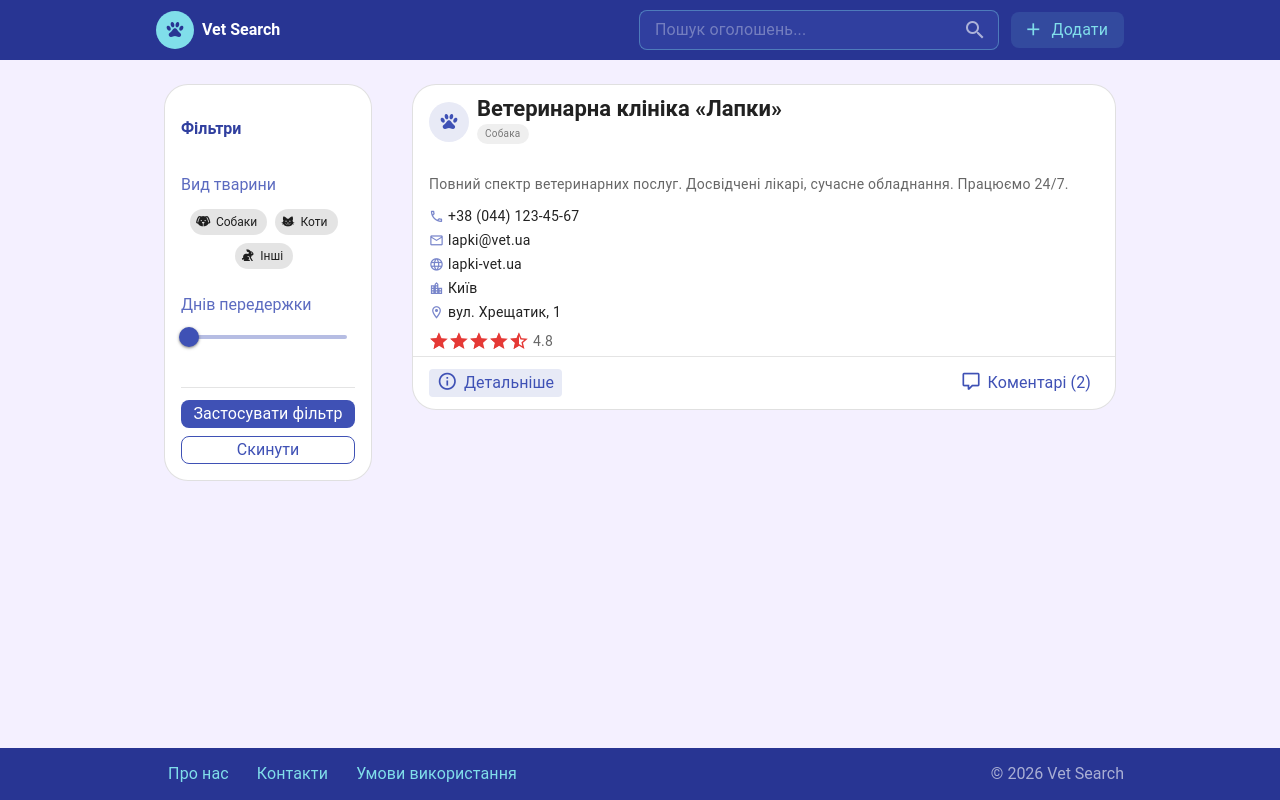
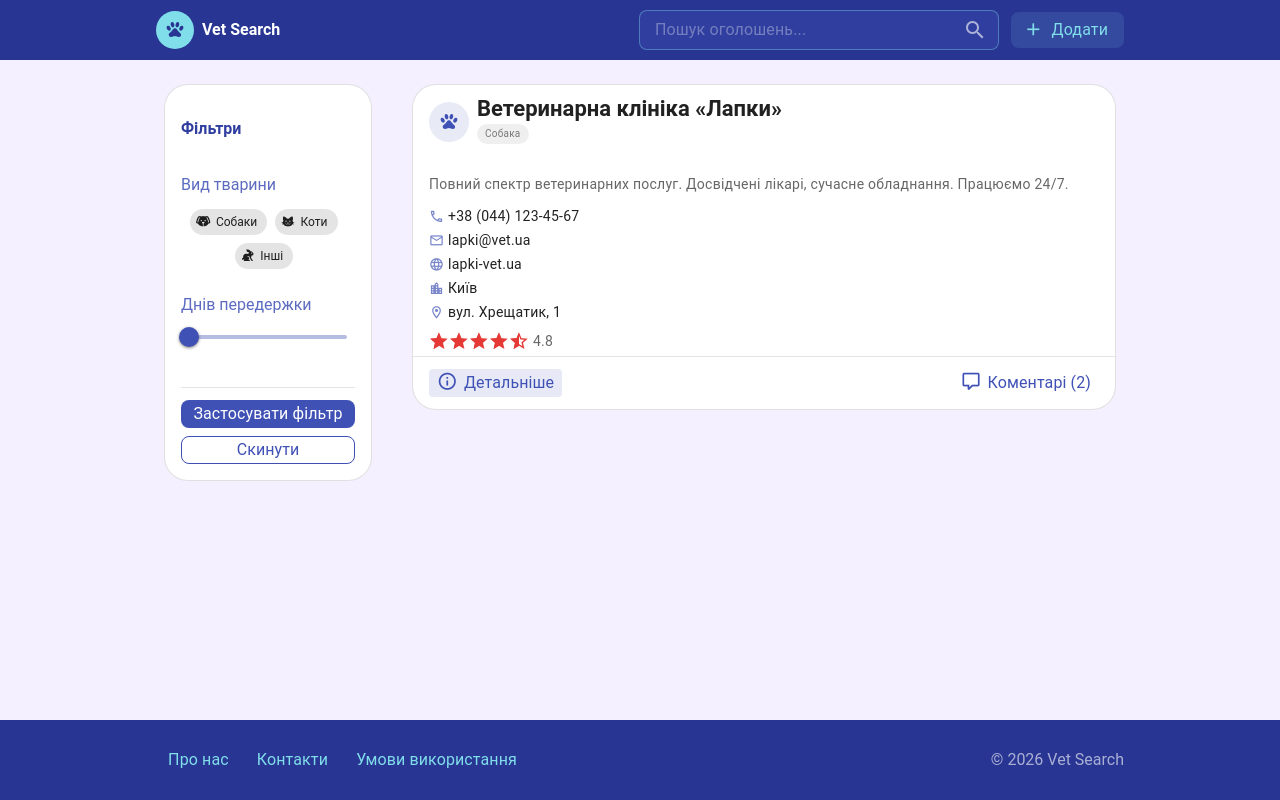
Before and after one commit to 43raze/vet-aggregator, a Vue app: page / in a window 1280 px wide. Built offline with nearby package versions, Linux system fonts and the light colour scheme.

Commit message:
чутка переверстал футер

```diff
--- a/src/components/layout/TheFooter.vue
+++ b/src/components/layout/TheFooter.vue
@@ -10,10 +10,8 @@ export default {
 
 <template>
   <v-footer color="indigo-darken-3" class="py-0 footer-bar">
-    <v-container
-      class="d-flex flex-column flex-sm-row align-center ga-2 py-3"
-    >
-      <div class="d-flex justify-center flex-wrap ga-1">
+    <v-container class="d-flex flex-column flex-sm-row align-center justify-space-between ga-2 py-3">
+      <div class="d-flex ga-1">
         <v-btn
           v-for="link in links"
           :key="link"
@@ -25,11 +23,9 @@ export default {
         />
       </div>
 
-      <v-spacer class="d-none d-sm-block" />
-
-      <span class="text-caption text-white opacity-60">
+      <p class="text-caption text-white opacity-60">
         © {{ new Date().getFullYear() }} Vet Search
-      </span>
+      </p>
     </v-container>
   </v-footer>
 </template>
```
